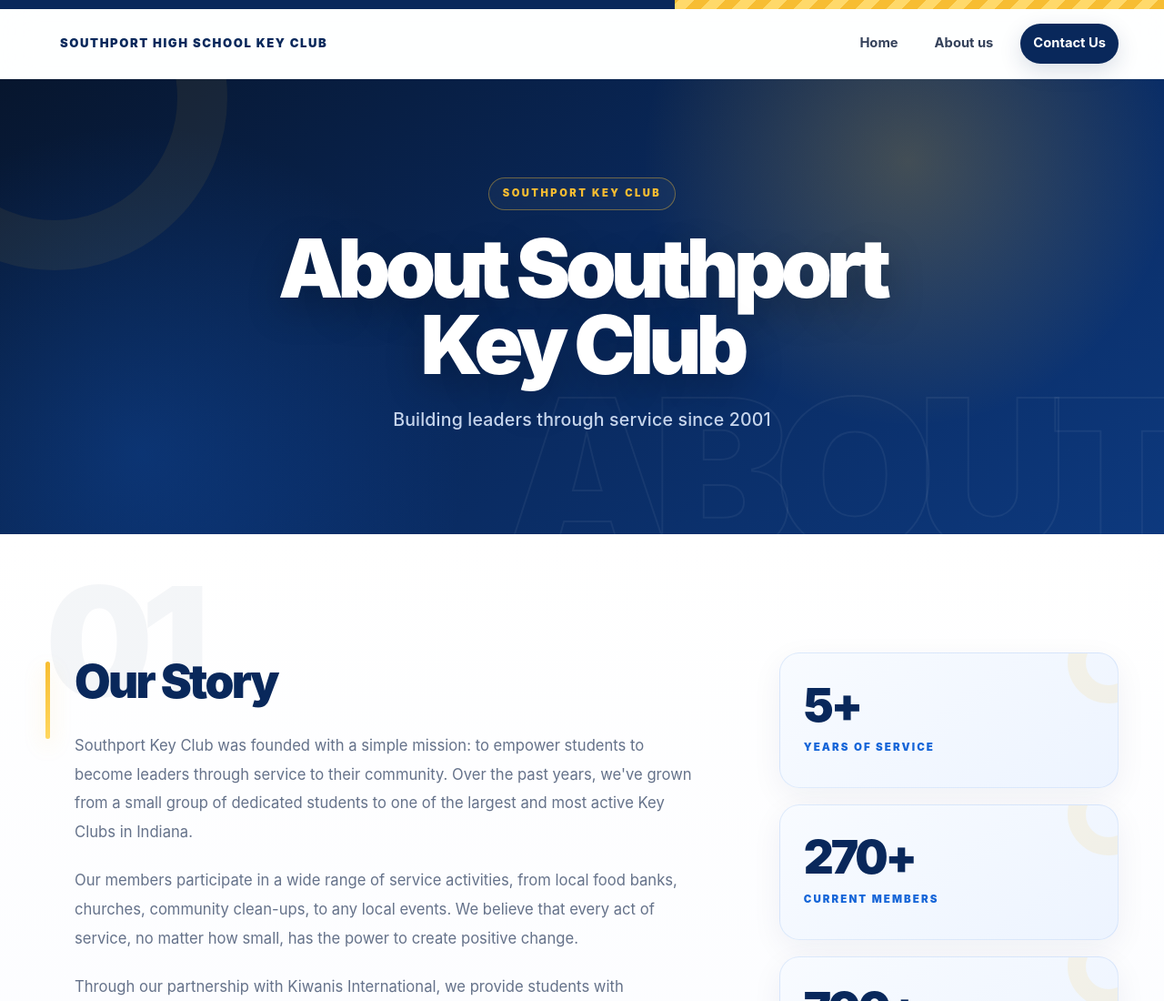
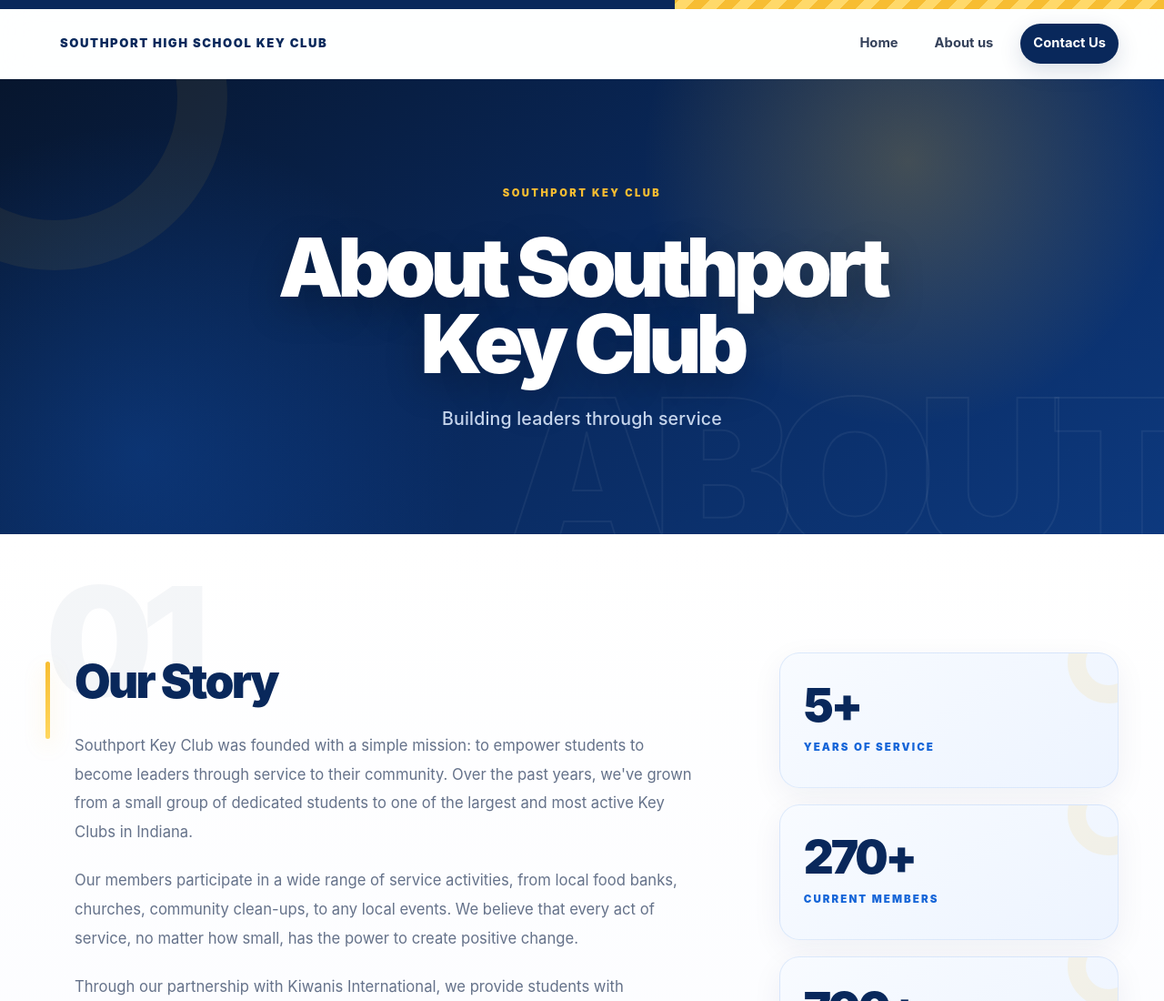
Before and after one commit to fsang2009/KeyClub_Website, a website: page public/about.html in a window 1280 px wide. Shown: the top 1100 px of the page at 91% size. Drawn offline with Linux system fonts and the light colour scheme.

Commit message:
about page updates

```diff
--- a/public/about.html
+++ b/public/about.html
@@ -32,7 +32,7 @@
     <section class="about-hero">
         <div class="about-hero-content">
             <h1>About Southport Key Club</h1>
-            <p class="hero-subtitle">Building leaders through service since 2001</p>
+            <p class="hero-subtitle">Building leaders through service</p>
         </div>
     </section>
 
--- a/public/css/about.css
+++ b/public/css/about.css
@@ -107,13 +107,9 @@
     margin-bottom: 22px;
     padding: 8px 15px;
 
-    border:
-        1px solid rgba(247, 189, 50, 0.4);
-
-    border-radius: 999px;
-
-    background:
-        rgba(255, 255, 255, 0.04);
+
+
+
 
     color: var(--gold);
 
@@ -122,7 +118,6 @@
 
     letter-spacing: 0.22em;
 
-    backdrop-filter: blur(12px);
 }
 
 
```
Also changed, not shown: public/contact.html (+1 -1 lines).
